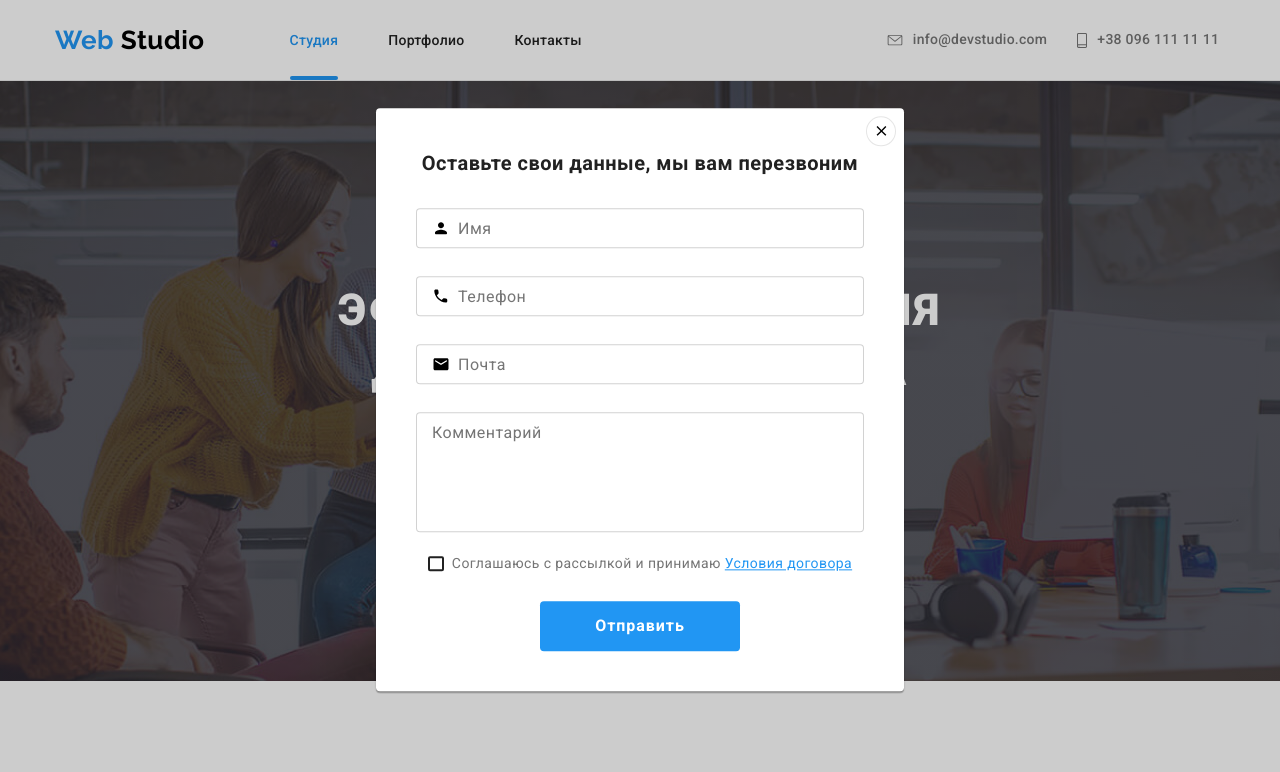
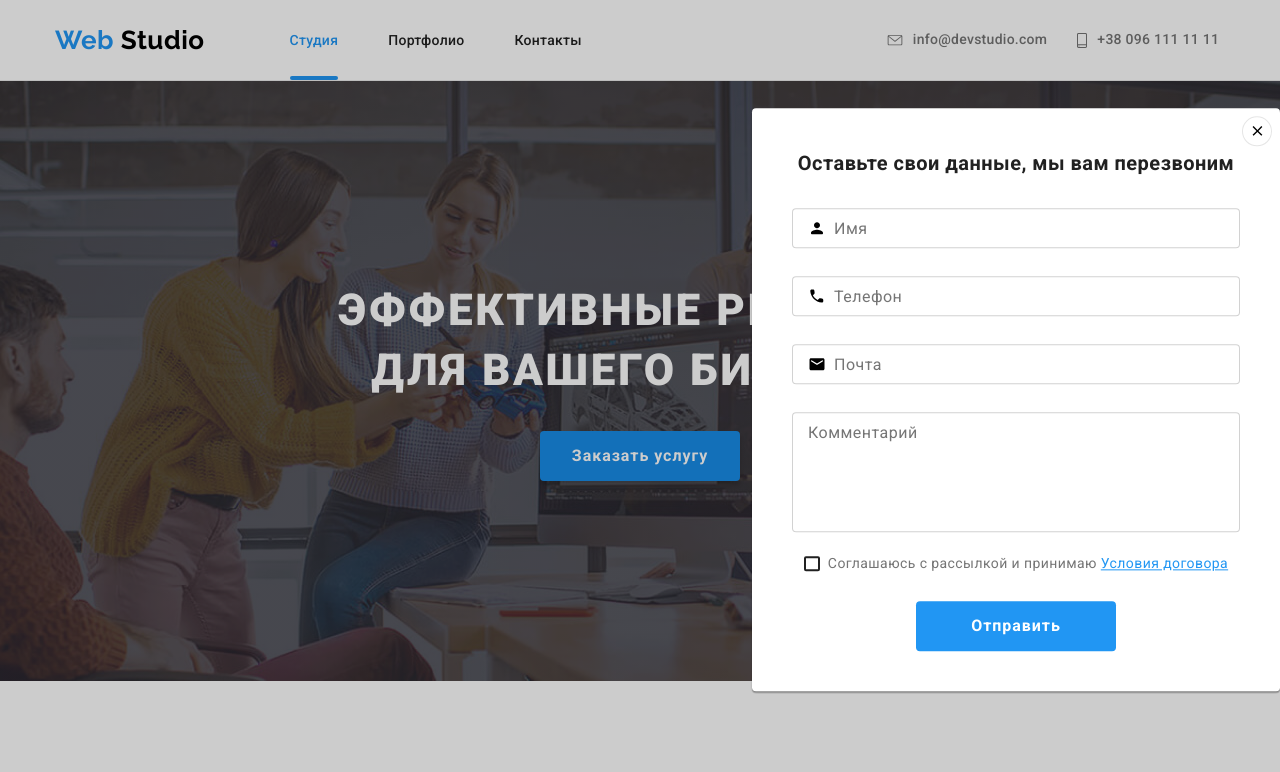
Before and after one commit to s1dexdev/goit-markup-hw-08, a plain HTML site: page index.html in a window 1280 px wide. Both pictures are taken after a click on the button "Заказать услугу". Shown: the top 772 px of the page. Drawn offline with nearby package versions, Linux system fonts and the light colour scheme; files that its build step writes are made by us from their sources.

Commit message:
add margin auto

```diff
--- a/sass/components/_modal-window.scss
+++ b/sass/components/_modal-window.scss
@@ -20,8 +20,8 @@
 
   max-width: 450px;
   padding: 40px;
-  // margin-left: auto;
-  // margin-right: auto;
+  margin-left: auto;
+  margin-right: auto;
 
   text-align: center;
   background-color: #ffffff;
```
